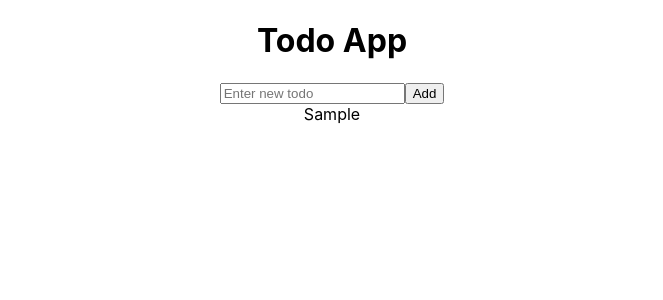
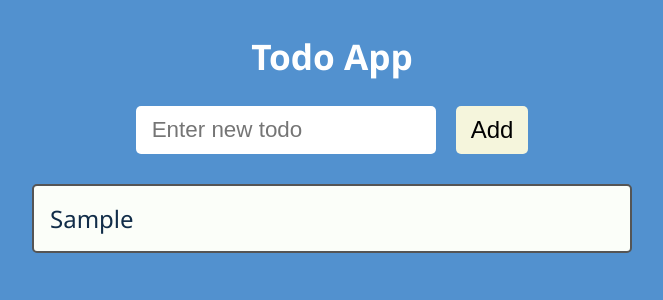
Before and after one commit to pkuzmich/todo, a React (Create React App) app: page / in a window 1280 px wide. Both pictures are taken after typing "Sample" into the empty fields and a click on the button "Add". Shown: the top 300 px of the page, without its empty margins (308-971 px from the left). Built offline with nearby package versions, Linux system fonts and the light colour scheme.

Commit message:
Component Styling

```diff
--- a/src/App.css
+++ b/src/App.css
@@ -1,38 +1,10 @@
 .App {
   text-align: center;
+  max-width: 600px;
+  margin: 0 auto;
+  padding-top: 2rem;
 }
-
-.App-logo {
-  height: 40vmin;
-  pointer-events: none;
+.App-title {
+  font-size: 2.2rem;
+  margin-bottom: 0.75em;
 }
-
-@media (prefers-reduced-motion: no-preference) {
-  .App-logo {
-    animation: App-logo-spin infinite 20s linear;
-  }
-}
-
-.App-header {
-  background-color: #282c34;
-  min-height: 100vh;
-  display: flex;
-  flex-direction: column;
-  align-items: center;
-  justify-content: center;
-  font-size: calc(10px + 2vmin);
-  color: white;
-}
-
-.App-link {
-  color: #61dafb;
-}
-
-@keyframes App-logo-spin {
-  from {
-    transform: rotate(0deg);
-  }
-  to {
-    transform: rotate(360deg);
-  }
-}
--- a/src/App.js
+++ b/src/App.js
@@ -14,7 +14,7 @@ function App() {
 
   return (
     <div className="App">
-      <h1>Todo App</h1>
+      <h1 className="App-title">Todo App</h1>
       <TodoForm addTodo={addTodoHandler} />
       <TodoList todos={todos} />
     </div>
--- a/src/components/Todos/Todo.js
+++ b/src/components/Todos/Todo.js
@@ -1,5 +1,9 @@
 import styles from './Todo.module.css';
 
 export default function Todo({ todo }) {
-  return <div>{todo}</div>;
+  return (
+    <li className={styles.todo}>
+      <span className={styles.todoText}>{todo}</span>
+    </li>
+  );
 }
--- a/src/components/Todos/Todo.module.css
+++ b/src/components/Todos/Todo.module.css
@@ -0,0 +1,16 @@
+.todo {
+  display: flex;
+  align-items: center;
+  padding: 1rem;
+  margin: 15px 0;
+  font-size: 1.5rem;
+  border-radius: 5px;
+  border: 2px solid #555;
+  color: #112d49;
+  background-color: #fbfef9;
+}
+
+.todoText {
+  width: 100%;
+  text-align: left;
+}
--- a/src/components/Todos/TodoForm.js
+++ b/src/components/Todos/TodoForm.js
@@ -15,6 +15,7 @@ export default function TodoForm({ addTodo }) {
   };
 
   return (
+    <div className={styles.todoFormContainer}>
       <form>
         <input
           type="text"
@@ -24,5 +25,6 @@ export default function TodoForm({ addTodo }) {
         />
         <button onClick={addNewTodo}>Add</button>
       </form>
+    </div>
   );
 }
--- a/src/components/Todos/TodoForm.module.css
+++ b/src/components/Todos/TodoForm.module.css
@@ -0,0 +1,33 @@
+.todoFormContainer {
+  margin-bottom: 30px;
+}
+
+.todoFormContainer form {
+  display: flex;
+  align-items: center;
+  justify-content: center;
+}
+
+.todoFormContainer input {
+  width: 50%;
+  height: 3rem;
+  font-size: 1.4rem;
+  padding: 1rem;
+  border: none;
+  border-radius: 5px;
+}
+
+.todoFormContainer button {
+  margin-left: 20px;
+  height: 3rem;
+  cursor: pointer;
+  background-color: beige;
+  font-size: 1.5rem;
+  padding: 5px 15px;
+  border: none;
+  border-radius: 5px;
+}
+
+.todoFormContainer button:hover {
+  background-color: rgb(240, 240, 155);
+}
--- a/src/components/Todos/TodoList.js
+++ b/src/components/Todos/TodoList.js
@@ -3,10 +3,10 @@ import styles from './TodoList.module.css';
 
 export default function TodoList({ todos }) {
   return (
-    <div>
+    <ul className={styles.list}>
       {todos.map((todo, index) => (
         <Todo key={index} todo={todo} />
       ))}
-    </div>
+    </ul>
   );
 }
--- a/src/components/Todos/TodoList.module.css
+++ b/src/components/Todos/TodoList.module.css
@@ -0,0 +1,5 @@
+.list {
+  list-style-type: none;
+  padding: 0;
+  margin: 0;
+}
--- a/src/index.css
+++ b/src/index.css
@@ -1,13 +1,17 @@
-body {
+*,
+*::after,
+*::before {
   margin: 0;
-  font-family: -apple-system, BlinkMacSystemFont, 'Segoe UI', 'Roboto', 'Oxygen',
-    'Ubuntu', 'Cantarell', 'Fira Sans', 'Droid Sans', 'Helvetica Neue',
-    sans-serif;
-  -webkit-font-smoothing: antialiased;
-  -moz-osx-font-smoothing: grayscale;
+  padding: 0;
+  -webkit-box-sizing: inherit;
+  box-sizing: inherit;
 }
 
-code {
-  font-family: source-code-pro, Menlo, Monaco, Consolas, 'Courier New',
-    monospace;
+body {
+  font-family: 'Segoe UI', 'Roboto', 'Oxygen', 'Ubuntu', 'Cantarell',
+    'Fira Sans', 'Droid Sans', 'Helvetica Neue', sans-serif;
+  color: #fff;
+  background-color: #5291cf;
+  -webkit-box-sizing: border-box;
+  box-sizing: border-box;
 }
```
Also changed, not shown: src/components/UI/Button.module.css (+14 -0 lines). Lines whose indentation alone changed are shown as unchanged.
